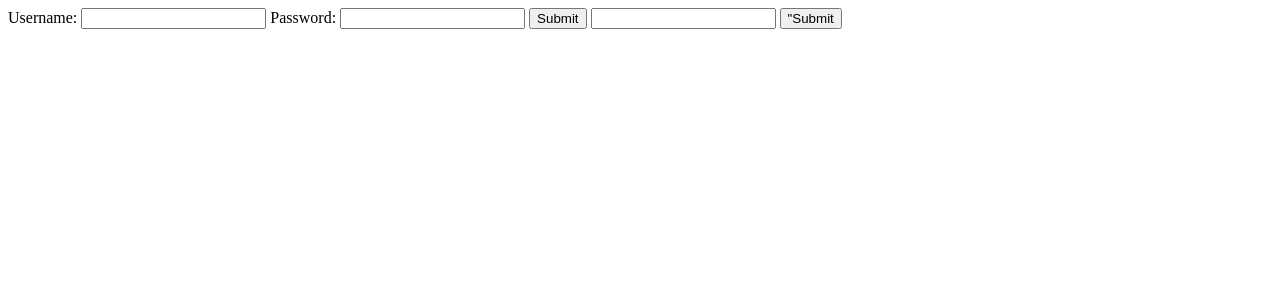
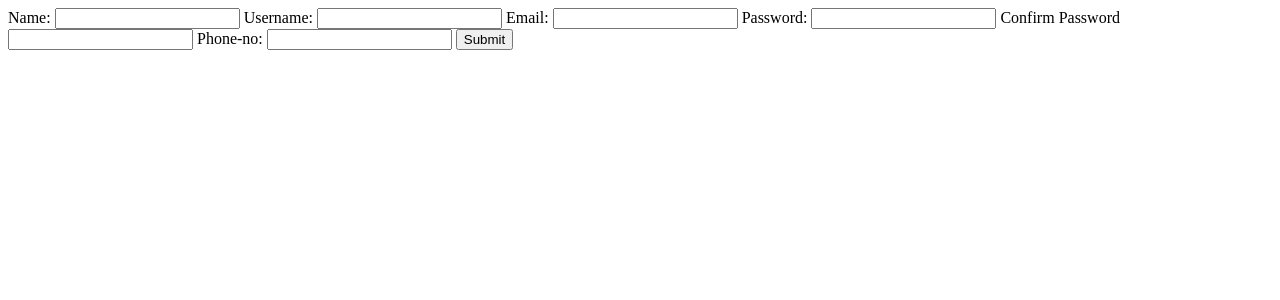
Before and after one commit to aish06/proj_ecomm, a Django app: template proj_ecom/templates/customer_signup.html in a window 1280 px wide. Shown: the top 300 px of the page. Run offline with Django 3.2, Linux system fonts and the light colour scheme; the template is opened without the code that fills it, so the values that code supplies are empty.

Commit message:
Update customer_signup.html

```diff
--- a/proj_ecom/templates/customer_signup.html
+++ b/proj_ecom/templates/customer_signup.html
@@ -1,3 +1,4 @@
+{% load static %}
 <!DOCTYPE html>
 <html>
 <head>
@@ -7,13 +8,19 @@
 </head>
 <body>
 	<form action="" method="">
+		<label>Name:</label>
+		<input type="text" name="name">
 		<label>Username:</label>
 		<input type="text" name="uname">
+		<label>Email:</label>
+		<input type="email" name="email">
 		<label>Password:</label>
 		<input type="Password" name="psw">
+		<label>Confirm Password</label>
+		<input type="Password" name="cnfpsw">
+		<label>Phone-no:</label>
+		<input type="number" name="phone">
 		<button type="button">Submit</button>
-		<input type="Password" name="psw">
-		<button type="button">"Submit</button>
 	</form>
 </body>
 </html>
```
